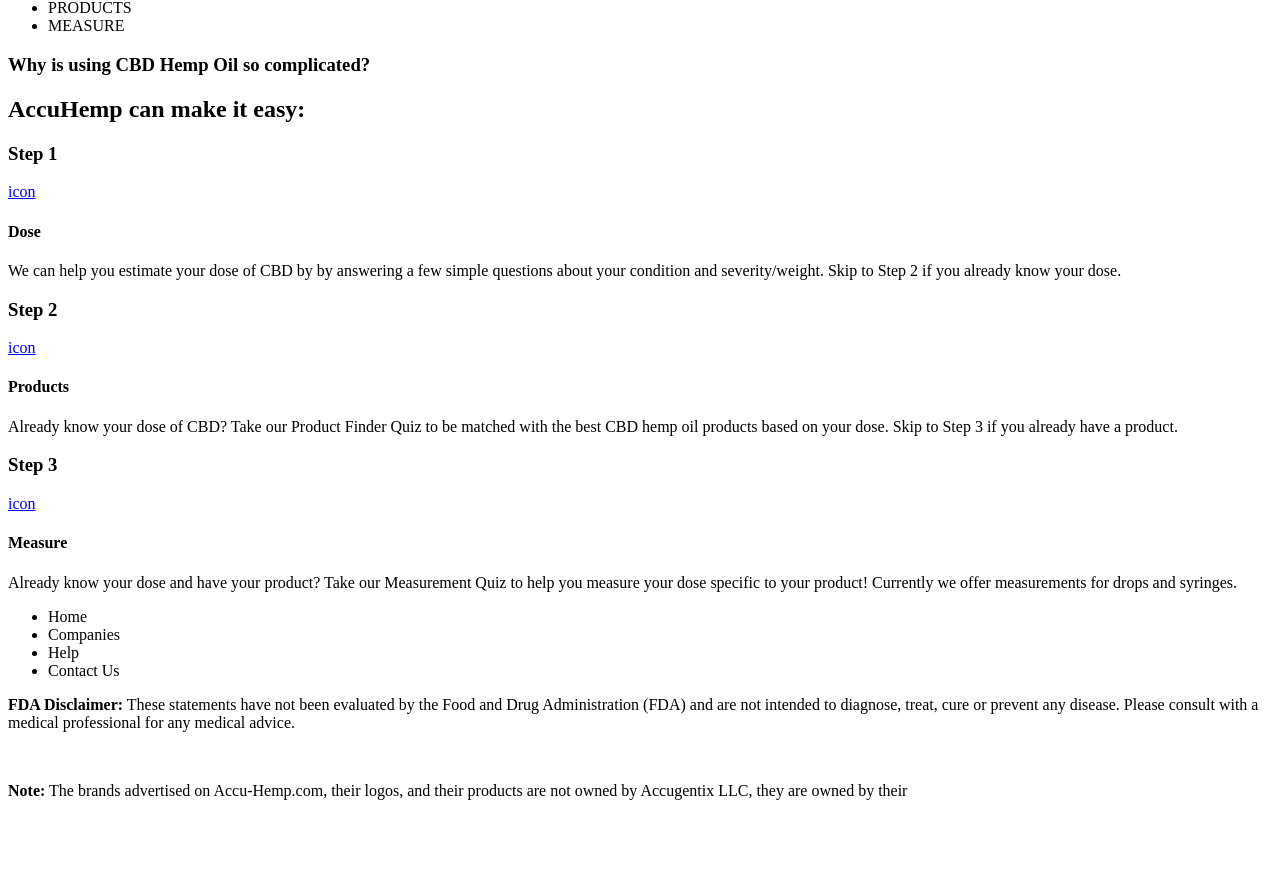
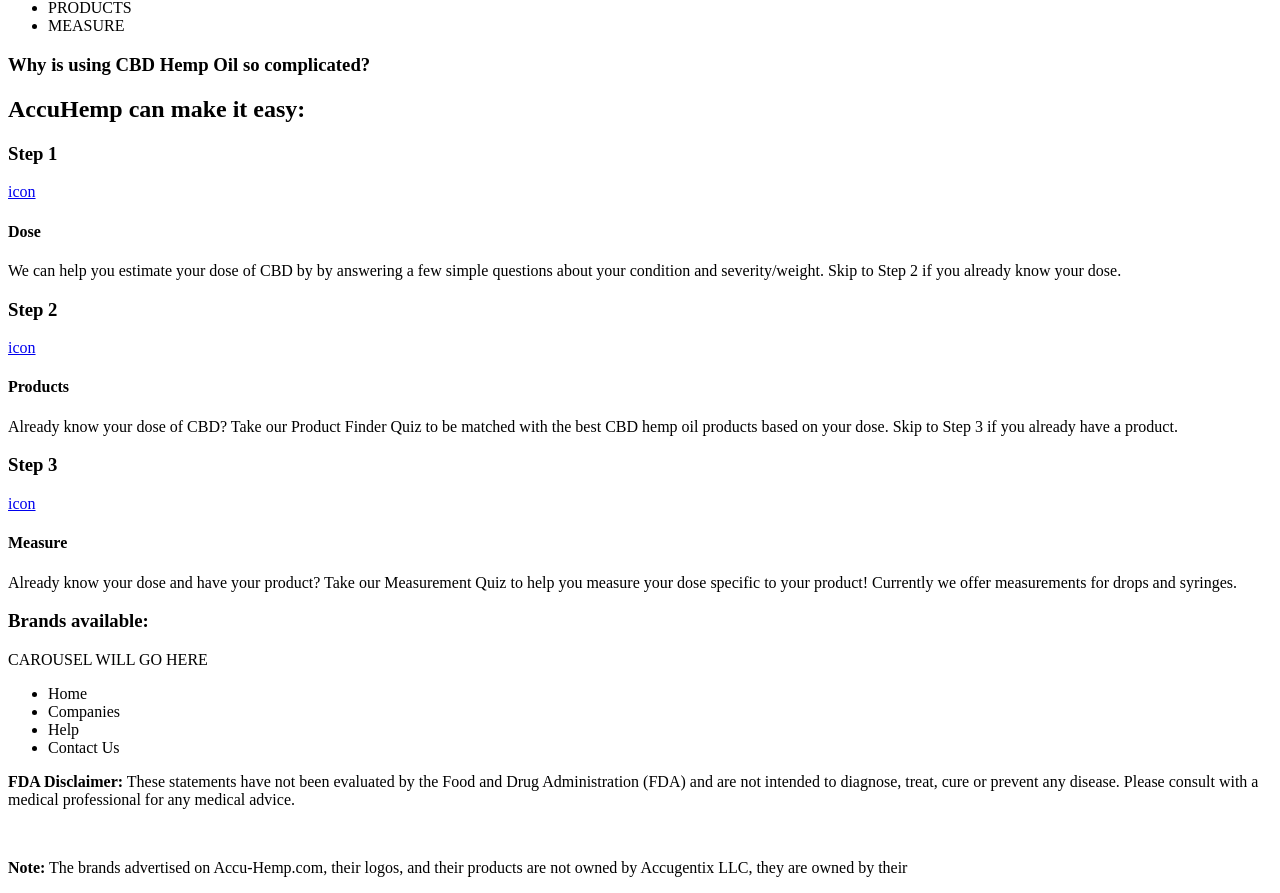
Before and after one commit to cbvargas5/Accu-Hemp, a React app: page / in a window 1280 px wide. Shown: the part 435-1328 px from the top of the page. Before the commit the page ends 1251 px from the top, so only its background shows below. Built offline with nearby package versions, Linux system fonts and the light colour scheme; the HTML template or start-up script is replaced by a standard one.

Commit message:
wrote filler code for Carousel component

```diff
--- a/client/src/components/App.jsx
+++ b/client/src/components/App.jsx
@@ -3,6 +3,7 @@ import Header from './Header.jsx';
 import FeatureNav from './FeatureNav.jsx';
 import Footer from './Footer.jsx';
 import IconCard from './cards/IconCard.jsx';
+import Carousel from './Carousel.jsx'
 
 class App extends React.Component {
   constructor(props) {
@@ -23,6 +24,7 @@ class App extends React.Component {
           <IconCard step="1" icon="icon" title="Dose">We can help you estimate your dose of CBD by by answering a few simple questions about your condition and severity/weight. Skip to Step 2 if you already know your dose.</IconCard>
           <IconCard step="2" icon="icon" title="Products">Already know your dose of CBD? Take our Product Finder Quiz to be matched with the best CBD hemp oil products based on your dose. Skip to Step 3 if you already have a product.</IconCard>
           <IconCard step="3" icon="icon" title="Measure">Already know your dose and have your product? Take our Measurement Quiz to help you measure your dose specific to your product! Currently we offer measurements for drops and syringes.</IconCard>
+          <Carousel />
         </section>
         </section>
       </main>
--- a/client/src/components/Carousel.jsx
+++ b/client/src/components/Carousel.jsx
@@ -2,8 +2,9 @@ import React from 'react'
 
 export default function Carousel() {
   return (
-    <div>
-
-    </div>
+    <section className="brand-carousel-section">
+      <h3>Brands available:</h3>
+      <div className="carousel-wrapper">CAROUSEL WILL GO HERE</div>
+    </section>
   )
 }
--- a/client/src/sass/main.scss
+++ b/client/src/sass/main.scss
@@ -2,6 +2,7 @@
 * {
     margin: 0;
     padding: 0;
+    box-sizing: border-box;
 }
 
 ul {
```
Also changed, not shown: 1 other file (tests, documents, lock files or other folders).
